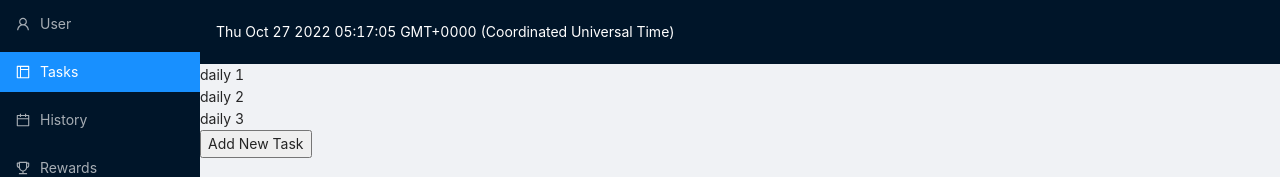
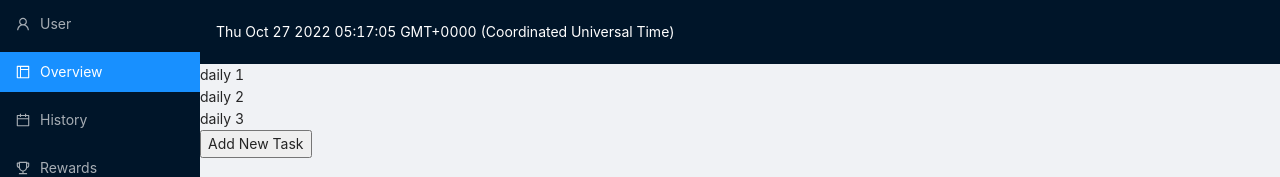
Before and after one commit to MattisZheng/sisyphus_stone, a React (Vite) app: page /settings in a window 1280 px wide. Shown: the top 177 px of the page. Built offline with nearby package versions, Linux system fonts and the light colour scheme.

Commit message:
update overview

```diff
--- a/src/layouts/MainContent.jsx
+++ b/src/layouts/MainContent.jsx
@@ -1,5 +1,5 @@
 import Login from "../Routes/Login";
-import Tasks from "../Routes/Tasks";
+import Overview from "../routes/Overview";
 import History from "../Routes/History";
 import Reward from "../Routes/Reward";
 import Settings from "../Routes/Settings";
@@ -10,7 +10,7 @@ function renderMainContent() {
     case "1":
       return <Login />;
     case "2":
-      return <Tasks />;
+      return <Overview />;
     case "3":
       return <History />;
     case "4":
@@ -18,7 +18,7 @@ function renderMainContent() {
     case "5":
       return <Settings />;
     default:
-      return <Tasks />;
+      return <Overview />;
   }
 };
 
--- a/src/layouts/SiderContent.jsx
+++ b/src/layouts/SiderContent.jsx
@@ -20,7 +20,7 @@ const Sidebar = () => {
       onSelect={handleSelect}
       items={[
         { label: "User", key: "1", icon: <UserOutlined /> },
-        { label: "Tasks", key: "2", icon: <LayoutOutlined /> },
+        { label: "Overview", key: "2", icon: <LayoutOutlined /> },
         { label: "History", key: "3", icon: <CalendarOutlined /> },
         { label: "Rewards", key: "4", icon: <TrophyOutlined /> },
         { label: "Settings", key: "5", icon: <SettingOutlined /> },
--- a/src/routes/Tasks.jsx
+++ b/src/routes/Overview.jsx
@@ -1,6 +1,6 @@
 import { useContext } from "react";
 
-const Tasks = () => {
+const Overview = () => {
   // const { tasks, setTasks } = useContext(DataContext);
 
   return <div>
@@ -9,4 +9,4 @@ const Tasks = () => {
   </div>;
 };
 
-export default Tasks;
+export default Overview;
```
